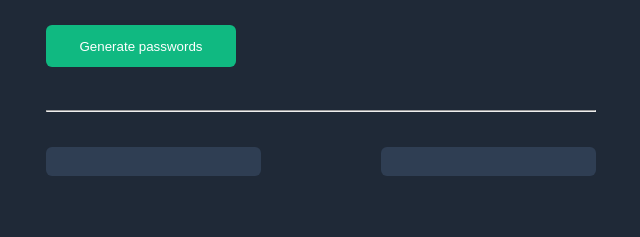
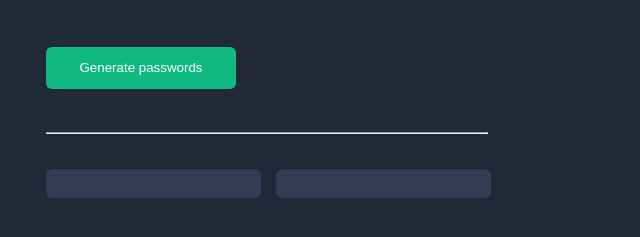
Before and after one commit to MatoElias/randomPasswordGenerator, a website built with Vite: page index.html in a window 1280 px wide. Shown: the part 253-490 px from the top of the page, without its empty margins (319-959 px from the left). Built offline with nearby package versions, Linux system fonts and the light colour scheme.

Commit message:
html, css, js changes
html - deleted onclick method and add id atribute

js -  added EventListener and removed empty space, which caused bug

css - modified space between passwords (now they're closer to each other)

-modified length of hr element

```diff
--- a/index.css
+++ b/index.css
@@ -32,17 +32,20 @@ button {
 }
 
 hr {
+    width: 440px;
     color: #2F3E53;
     margin-bottom: 0;
+    margin-left: 0;
 }
 
 #passwords {
     margin-top: 35px;
     display: flex;
-    justify-content: space-between
+    justify-content: flex-start;
 }
 
 .password {
+    margin-right: 15px;
     text-align: center;
     width: 215px;
     height: 29px;
--- a/index.html
+++ b/index.html
@@ -1,3 +1,4 @@
+<!DOCTYPE html>
 <html>
     <head>
         <link rel="stylesheet" href="index.css">
@@ -5,7 +6,7 @@
     <body>
         <h1>Generate a <span class="part-h">random password</span></h1>
         <p class="sub-text">Never use an insecure password again.</p>
-        <button onclick="randomPassword()">Generate passwords</button>
+        <button id="password-btn">Generate passwords</button>
         <hr>
         <div id="passwords">
             <div class="password">
--- a/index.js
+++ b/index.js
@@ -1,4 +1,4 @@
-const characters = ["A","B","C","D","E","F","G","H","I","J","K","L","M","N","O","P","Q","R","S","T","U","V","W","X","Y","Z","a","b","c","d","e","f","g","h","i","j","k","l","m","n","o","p","q","r","s","t","u","v","w","x","y","z", "0", "1", "2", "3", "4", "5", "6", "7", "8", "9","~","`","!","@","#","$","%","^","&","*","(",")","_","-","+","=","{","[","}","]",",","|",":",";","<",">",".","?",
+const characters = ["A","B","C","D","E","F","G","H","I","J","K","L","M","N","O","P","Q","R","S","T","U","V","W","X","Y","Z","a","b","c","d","e","f","g","h","i","j","k","l","m","n","o","p","q","r","s","t","u","v","w","x","y","z", "0", "1", "2", "3", "4", "5", "6", "7", "8", "9","~","`","!","@","#","$","%","^","&","*","(",")","_","-","+","=","{","[","}","]",",","|",":",";","<",">",".","?",
 "/"];
 
 let passDiv1 = document.getElementById("password-1")
@@ -25,3 +25,5 @@ function randomPassword() {
     passDiv1.textContent = password1
     passDiv2.textContent = password2
 }
+
+document.getElementById("password-btn").addEventListener("click", randomPassword)
```
Also changed, not shown: 1 other file.
